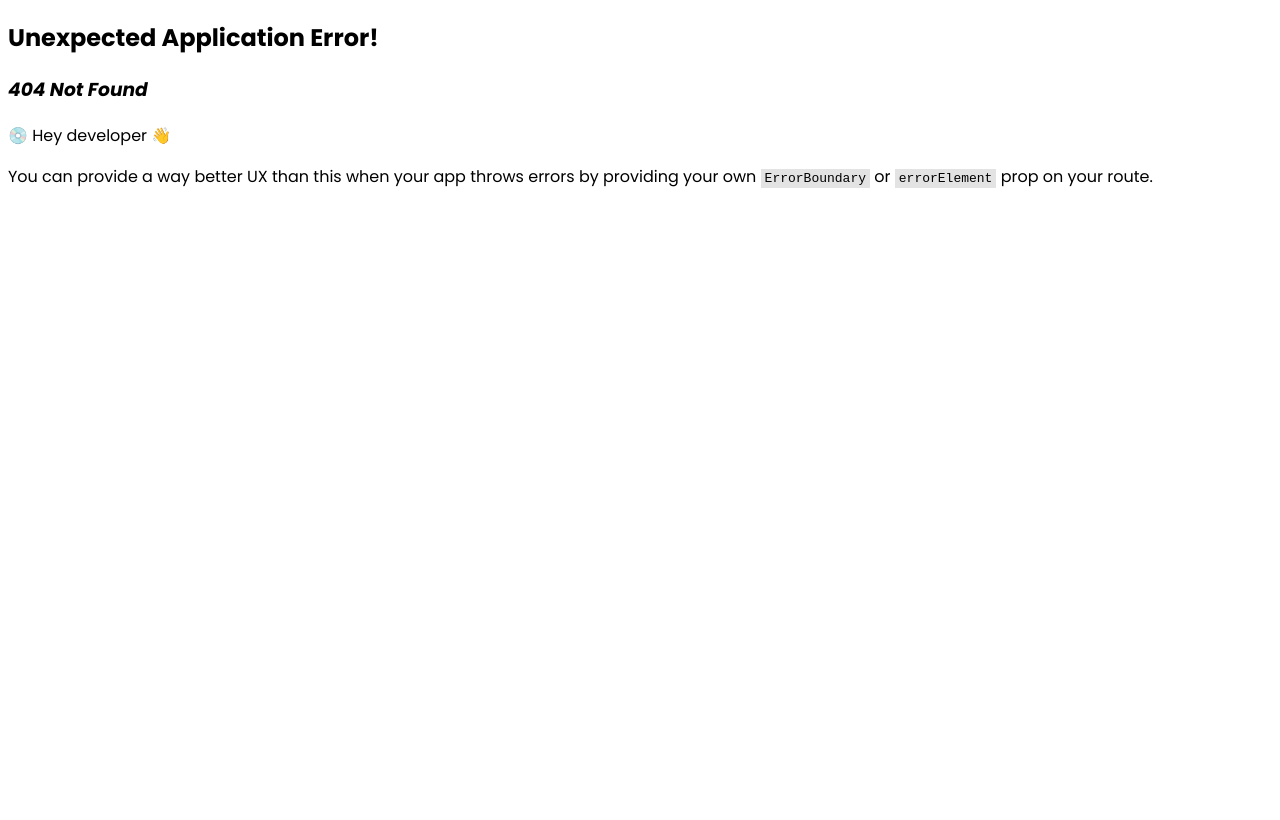
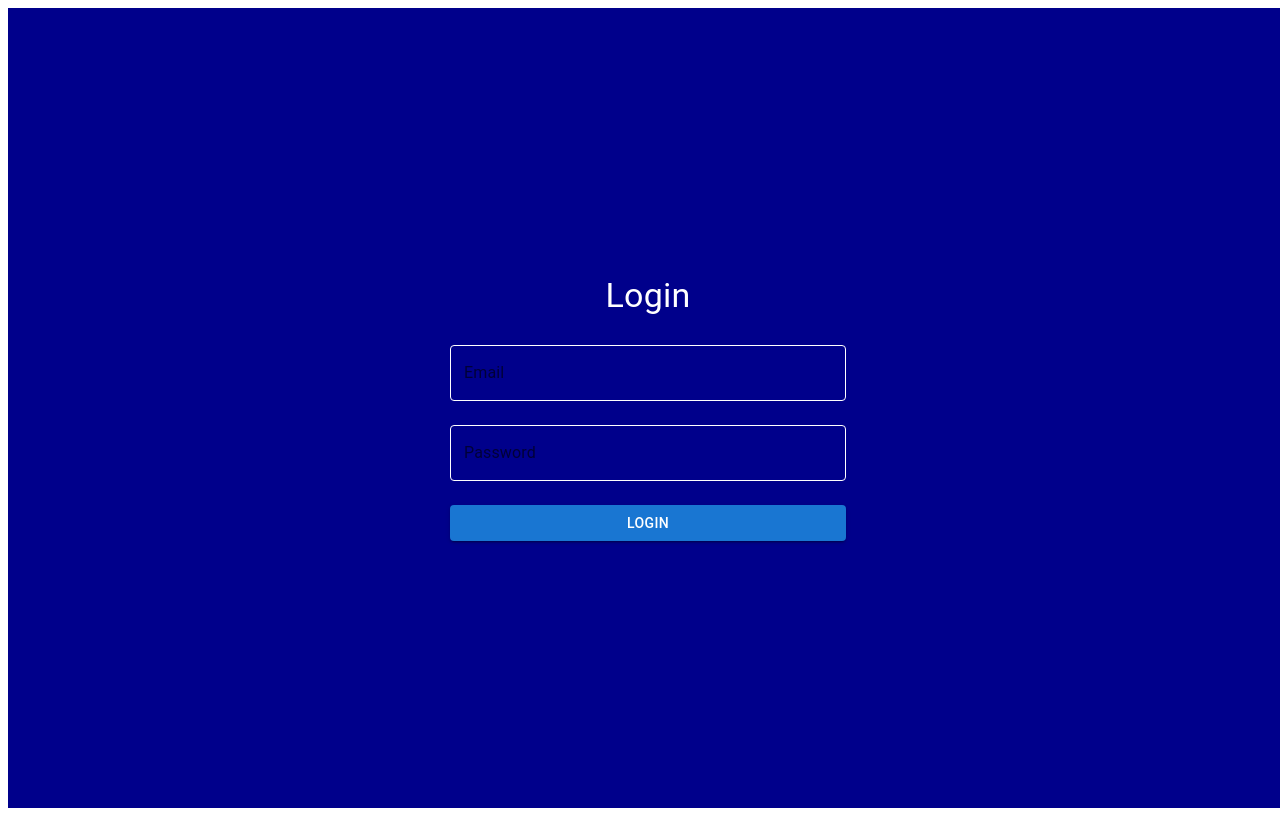
Before and after one commit to Ikechukwu-attah/cosmoChat-ui, a React (Create React App) app in the folder client/: page /login in a window 1280 px wide. Before the commit this address had no page. Built offline with nearby package versions, Linux system fonts and the light colour scheme.

Commit message:
adds user login hooks to consume endpoints

```diff
--- a/client/package.json
+++ b/client/package.json
@@ -13,6 +13,7 @@
     "@fullcalendar/timegrid": "^6.1.11",
     "@mui/icons-material": "^5.15.16",
     "@mui/material": "^5.15.16",
+    "@mui/styles": "^5.15.18",
     "@nivo/bar": "^0.87.0",
     "@nivo/geo": "^0.87.0",
     "@nivo/line": "^0.87.0",
--- a/client/src/pages/admin/layouts.jsx
+++ b/client/src/pages/admin/layouts.jsx
@@ -15,7 +15,10 @@ const DashboardLayouts = () => {
         <CssBaseline />
         <Box className="app" height={"100vh"}>
           <SideBar />
-          <main className="content" style={{ flex: 1 }}>
+          <main
+            className="content"
+            style={{ flex: 1, height: "100%", overflow: "scroll" }}
+          >
             <TopBar />
             <Box p={"20px"}>
               <Outlet />
--- /dev/null
+++ b/client/src/pages/login/login.jsx
@@ -0,0 +1,80 @@
+import React, { useState } from "react";
+import { TextField, Button, Container, Typography, Box } from "@mui/material";
+import axios from "axios";
+import useStyles from "../../utils/useStyles";
+
+const Login = () => {
+  const [data, setData] = useState("");
+  const classes = useStyles();
+
+  const handleChange = (e) => {
+    const { name, value } = e.target;
+
+    setData((prev) => ({ ...prev, [name]: value }));
+  };
+
+  const handleSubmit = () => {
+    console.log("hello james");
+  };
+
+  return (
+    <Container maxWidth="xs">
+      <Box
+        display="flex"
+        flexDirection="column"
+        alignItems="center"
+        justifyContent={"center"}
+        height={"100vh"}
+      >
+        <Typography variant="h4" gutterBottom color={"#fff"}>
+          Login
+        </Typography>
+        <TextField
+          label="Email"
+          variant="outlined"
+          fullWidth
+          margin="normal"
+          value={data.email || ""}
+          onChange={(e) => handleChange(e)}
+          className={classes.input}
+          InputLabelProps={{
+            className: classes.inputLabel,
+          }}
+        />
+        <TextField
+          label="Password"
+          variant="outlined"
+          type="password"
+          fullWidth
+          margin="normal"
+          value={data.password || ""}
+          onChange={(e) => handleChange(e)}
+          className={classes.input}
+          InputLabelProps={{
+            className: classes.inputLabel,
+          }}
+        />
+        <Button
+          variant="contained"
+          color="primary"
+          fullWidth
+          onClick={handleSubmit}
+          style={{ marginTop: "16px" }}
+        >
+          Login
+        </Button>
+        {/* {message && (
+          <Typography
+            variant="body2"
+            color="textSecondary"
+            style={{ marginTop: "16px" }}
+          >
+            {message}
+          </Typography>
+        )} */}
+      </Box>
+    </Container>
+  );
+};
+
+export default Login;
--- /dev/null
+++ b/client/src/pages/register/register.jsx
@@ -0,0 +1,74 @@
+import React, { useState } from "react";
+import { TextField, Button, Container, Typography, Box } from "@mui/material";
+import axios from "axios";
+
+const Register = () => {
+  const [email, setEmail] = useState("");
+  const [password, setPassword] = useState("");
+  const [message, setMessage] = useState("");
+
+  const handleRegister = async () => {
+    try {
+      const response = await axios.post("http://localhost:5000/api/register", {
+        email,
+        password,
+      });
+      setMessage(`Registration successful. User ID: ${response.data.userId}`);
+    } catch (error) {
+      setMessage("Registration failed. Please try again.");
+    }
+  };
+
+  return (
+    <Container maxWidth="xs">
+      <Box
+        display="flex"
+        flexDirection="column"
+        alignItems="center"
+        justifyContent={"center"}
+        height={"100vh"}
+      >
+        <Typography variant="h4" gutterBottom color={"#fff"}>
+          Register
+        </Typography>
+        <TextField
+          label="Email"
+          variant="outlined"
+          fullWidth
+          margin="normal"
+          value={email}
+          onChange={(e) => setEmail(e.target.value)}
+        />
+        <TextField
+          label="Password"
+          variant="outlined"
+          type="password"
+          fullWidth
+          margin="normal"
+          value={password}
+          onChange={(e) => setPassword(e.target.value)}
+        />
+        <Button
+          variant="contained"
+          color="primary"
+          fullWidth
+          onClick={handleRegister}
+          style={{ marginTop: "16px" }}
+        >
+          Register
+        </Button>
+        {message && (
+          <Typography
+            variant="body2"
+            color="textSecondary"
+            style={{ marginTop: "16px" }}
+          >
+            {message}
+          </Typography>
+        )}
+      </Box>
+    </Container>
+  );
+};
+
+export default Register;
--- a/client/src/routes/routes.js
+++ b/client/src/routes/routes.js
@@ -5,6 +5,8 @@ import DashboardLayouts from "../pages/admin/layouts";
 // import Dashboard from "../pages/admin/admin";
 import BaseLayout from "../components/baseLayout/baseLayout";
 import { lazy, Suspense } from "react";
+import Login from "../pages/login/login";
+import Register from "../pages/register/register";
 
 const Dashboard = lazy(() => import("../pages/admin/admin"));
 const Contact = lazy(() => import("../pages/admin/contacts"));
@@ -24,7 +26,11 @@ export const router = createBrowserRouter([
   {
     path: "/",
     element: <BaseLayout />,
-    children: [{ index: true, element: <Home /> }],
+    children: [
+      { index: true, element: <Home /> },
+      { path: "login", element: <Login /> },
+      { path: "register", element: <Register /> },
+    ],
   },
 
   {
@@ -35,7 +41,6 @@ export const router = createBrowserRouter([
         index: true,
         element: (
           <Suspense fallback={<div> Loading... </div>}>
-            {" "}
             <Dashboard />
           </Suspense>
         ),
@@ -45,7 +50,6 @@ export const router = createBrowserRouter([
         path: "contact",
         element: (
           <Suspense fallback={<div> Loading... </div>}>
-            {" "}
             <Contact />
           </Suspense>
         ),
@@ -55,7 +59,6 @@ export const router = createBrowserRouter([
         path: "bar",
         element: (
           <Suspense fallback={<div> Loading... </div>}>
-            {" "}
             <Bar />
           </Suspense>
         ),
@@ -65,7 +68,6 @@ export const router = createBrowserRouter([
         path: "calendar",
         element: (
           <Suspense fallback={<div> Loading... </div>}>
-            {" "}
             <Calendar />
           </Suspense>
         ),
@@ -75,7 +77,6 @@ export const router = createBrowserRouter([
         path: "faq",
         element: (
           <Suspense fallback={<div> Loading... </div>}>
-            {" "}
             <Faq />
           </Suspense>
         ),
@@ -85,7 +86,6 @@ export const router = createBrowserRouter([
         path: "form",
         element: (
           <Suspense fallback={<div> Loading... </div>}>
-            {" "}
             <Form />
           </Suspense>
         ),
@@ -95,7 +95,6 @@ export const router = createBrowserRouter([
         path: "geography",
         element: (
           <Suspense fallback={<div> Loading... </div>}>
-            {" "}
             <Geography />
           </Suspense>
         ),
@@ -105,7 +104,6 @@ export const router = createBrowserRouter([
         path: "invoices",
         element: (
           <Suspense fallback={<div> Loading... </div>}>
-            {" "}
             <Invoices />
           </Suspense>
         ),
@@ -115,7 +113,6 @@ export const router = createBrowserRouter([
         path: "pie",
         element: (
           <Suspense fallback={<div> Loading... </div>}>
-            {" "}
             <Pie />
           </Suspense>
         ),
@@ -125,7 +122,6 @@ export const router = createBrowserRouter([
         path: "team",
         element: (
           <Suspense fallback={<div> Loading... </div>}>
-            {" "}
             <Team />
           </Suspense>
         ),
--- /dev/null
+++ b/client/src/utils/useStyles.js
@@ -0,0 +1,31 @@
+import { makeStyles } from "@mui/styles";
+
+const useStyles = makeStyles((theme) => ({
+    input: {
+        "& label.Mui-focused": {
+            color: "white",
+        },
+        "& .MuiInput-underline:after": {
+            borderBottomColor: "white",
+        },
+        "& .MuiOutlinedInput-root": {
+            "& fieldset": {
+                borderColor: "white",
+            },
+            "&:hover fieldset": {
+                borderColor: "white",
+            },
+            "&.Mui-focused fieldset": {
+                borderColor: "white",
+            },
+        },
+    },
+    inputLabel: {
+        color: "white",
+        "&.Mui-focused": {
+            color: "white",
+        },
+    },
+}));
+
+export default useStyles;
```
Also changed, not shown: client/src/api/apiConfig.js (added, +10 -0 lines), client/src/pages/login/hooks/useUserLogin.jsx (added, +24 -0 lines), 1 other file (tests, documents, lock files or other folders).
